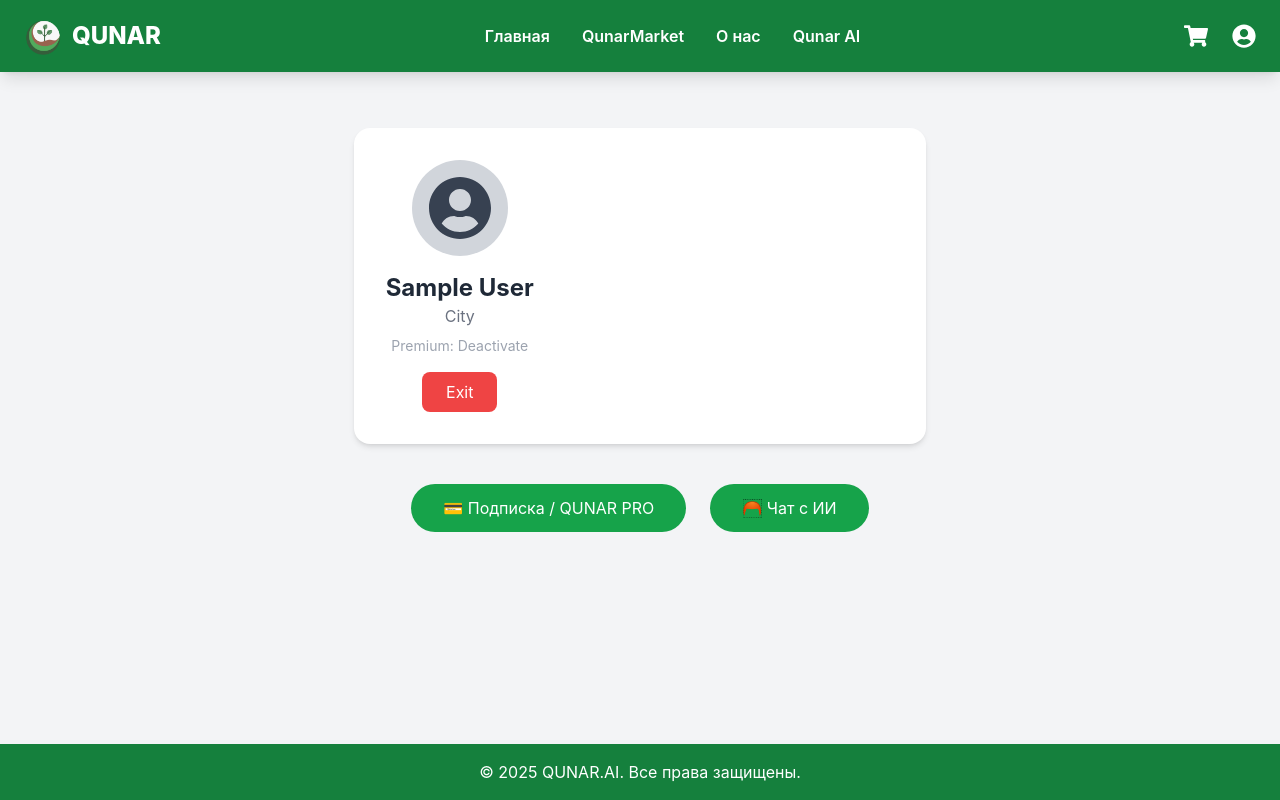
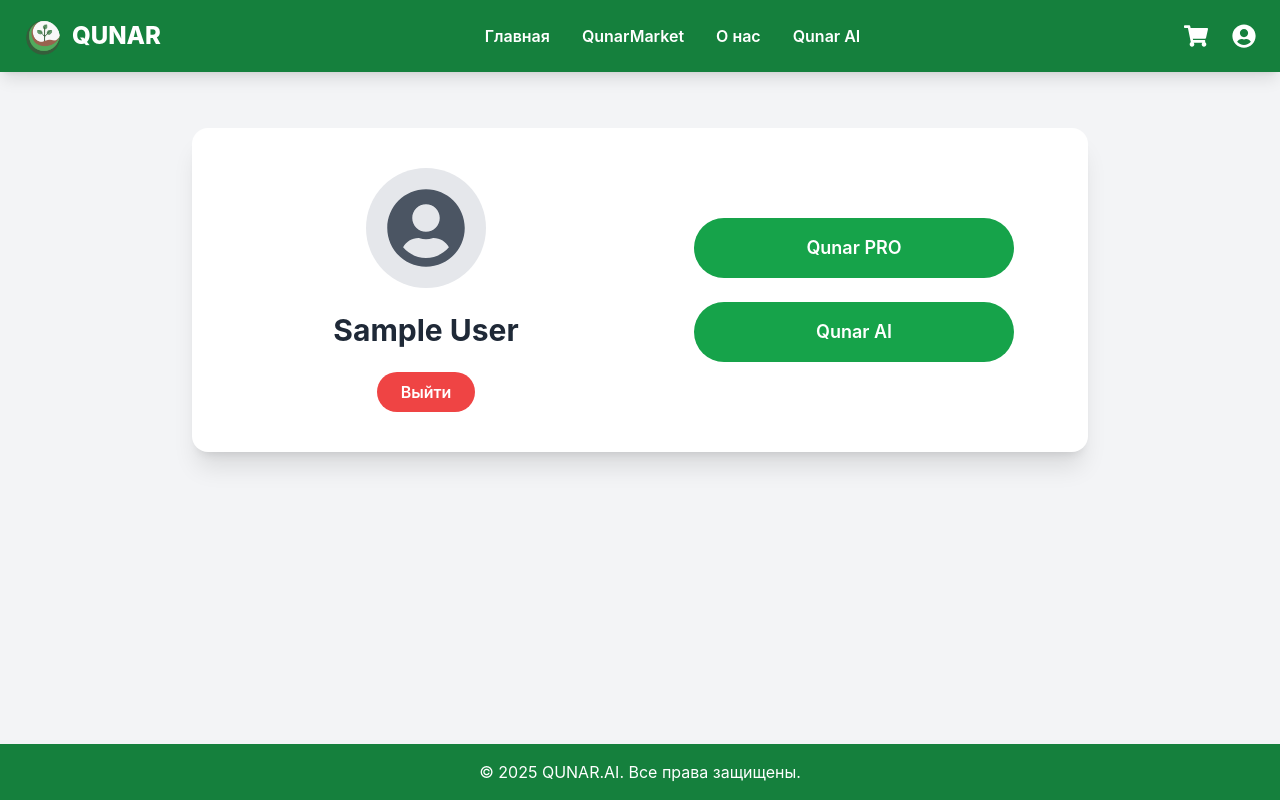
Before and after one commit to Amirbek01/qunar-frontend, a Next.js app: page /account in a window 1280 px wide. Built offline with nearby package versions, Linux system fonts and the light colour scheme; sample sign-in values are in the browser's storage.

Commit message:
больше не знаю что можно поменять

```diff
--- a/src/components/ProductSection.js
+++ b/src/components/ProductSection.js
@@ -67,7 +67,7 @@ export default function ProductSection() {
                         href="/product"
                         className="bg-[#52AA5C] text-white px-8 py-3 rounded-full text-lg hover:bg-[#469A54] transition"
                     >
-                        Маркетплейс
+                        Qunar Market
                     </Link>
                     <Link
                         href="/busket"
--- a/src/pages/account.js
+++ b/src/pages/account.js
@@ -66,35 +66,34 @@ export default function Account() {
                 )}
             </header>
 
-            <main className="flex-1 max-w-6xl mx-auto px-4 pt-32 pb-10">
-                <div className="bg-white p-8 rounded-2xl shadow-md grid grid-cols-1 lg:grid-cols-3 gap-8">
-                    {/* Profile Section */}
-                    <div className="flex flex-col items-center">
-                        <div className="bg-gray-300 rounded-full p-4">
-                            <FaUserCircle size={64} className="text-gray-700" />
+            <main className="flex-1 w-full px-4 pt-32 pb-16">
+                <div className="max-w-4xl w-full mx-auto grid grid-cols-1 lg:grid-cols-2 gap-10 bg-white p-10 rounded-2xl shadow-xl">
+                    {/* Левая часть — профиль */}
+                    <div className="flex flex-col items-center justify-center">
+                        <div className="bg-gray-200 rounded-full p-5">
+                            <FaUserCircle size={80} className="text-gray-600" />
                         </div>
-                        <h2 className="text-2xl font-bold mt-4">{user.name || 'Name'}</h2>
-                        <p className="text-gray-500">City</p>
-                        <p className="mt-2 text-sm text-gray-400">Premium: Deactivate</p>
+                        <h2 className="text-3xl font-bold mt-6 text-gray-800">{user.name || 'Имя пользователя'}</h2>
                         <button
                             onClick={handleLogout}
-                            className="mt-4 bg-red-500 hover:bg-red-600 text-white px-6 py-2 rounded-lg flex items-center gap-2"
+                            className="mt-6 bg-red-500 hover:bg-red-600 text-white px-6 py-2 rounded-full font-semibold transition"
                         >
-                            Exit
+                            Выйти
                         </button>
                     </div>
 
-                </div>
-                {/* Action Buttons Section */}
-                <div className="flex flex-col md:flex-row gap-6 mt-10 justify-center">
-                    <Link href="/subscriptions" className="bg-green-600 hover:bg-green-700 text-white px-8 py-3 rounded-full text-center">
-                        💳 Подписка / QUNAR PRO
-                    </Link>
-                    <Link href="/ai" className="bg-green-600 hover:bg-green-700 text-white px-8 py-3 rounded-full text-center">
-                        🦰 Чат с ИИ
-                    </Link>
+                    {/* Правая часть — кнопки */}
+                    <div className="flex flex-col justify-center items-center gap-6">
+                        <Link href="/subscriptions" className="w-full max-w-xs bg-green-600 hover:bg-green-700 text-white px-8 py-4 rounded-full text-center text-lg font-semibold transition">
+                            Qunar PRO
+                        </Link>
+                        <Link href="/ai" className="w-full max-w-xs bg-green-600 hover:bg-green-700 text-white px-8 py-4 rounded-full text-center text-lg font-semibold transition">
+                            Qunar AI
+                        </Link>
+                    </div>
                 </div>
             </main>
+
 
             <footer className="bg-green-700 text-white py-4 text-center">
                 &copy; {new Date().getFullYear()} QUNAR.AI. Все права защищены.
--- a/src/pages/index.js
+++ b/src/pages/index.js
@@ -32,20 +32,22 @@ export default function Home() {
             objectFit="cover"
             priority
           />
-          <div className="absolute inset-0 flex flex-col justify-center items-center bg-white bg-opacity-5">
-            <h1 className="text-white text-5xl font-bold mb-4">
+          <div className="absolute inset-0 flex flex-col justify-center items-center bg-white bg-opacity-5 text-center px-4">
+            <h1 className="text-white text-[32px] md:text-5xl font-bold mb-4">
               Представляем вам <span className="text-green-400" style={{ fontFamily: 'Josefin Sans, sans-serif' }}>QUNAR</span>
             </h1>
-            <p className="text-white text-lg mb-8">
+            <p className="text-white text-base md:text-lg mb-8">
               Спаситель ваших грядок и вашего сада
             </p>
             <Link href="/ai">
-              <button className="border border-white text-white px-8 py-3 rounded-full hover:bg-white hover:text-green-500 transition">
+              <button className="border border-white text-white px-6 md:px-8 py-2 md:py-3 rounded-full hover:bg-white hover:text-green-500 transition">
                 ПОПРОБОВАТЬ
               </button>
             </Link>
           </div>
         </section>
+
+
 
 
         {/* 🔥 Новый блок "Особенности" */}
--- a/src/pages/subscriptions.js
+++ b/src/pages/subscriptions.js
@@ -99,46 +99,46 @@ export default function SubscriptionsPage() {
             </header>
 
             {/* Контент */}
-            <main className="flex flex-1 items-center justify-center px-4 pt-12">
-                <div className="w-full max-w-2xl bg-white p-10 rounded-xl shadow-lg">
-                    <h2 className="text-4xl font-bold mb-6 text-center text-gray-800">Моя подписка</h2>
+            <main className="flex flex-1 items-center justify-center px-4 pt-32 pb-16 bg-gray-100">
+                <div className="grid grid-cols-1 md:grid-cols-2 gap-10 max-w-6xl w-full">
+                    {/* Блок Basic */}
+                    <div className="bg-white p-8 rounded-2xl shadow-xl border-t-4 border-green-400">
+                        <h3 className="text-2xl font-bold text-gray-800 mb-4">Basic (Бесплатная подписка)</h3>
+                        <ul className="list-disc list-inside text-gray-700 space-y-2">
+                            <li>Калькулятор удобрений Qunar</li>
+                            <li>Чат-бот на базе ИИ</li>
+                            <li>Маркетплейс "всё для земледелия"</li>
+                            <li>Маркетплейс "всё для дома"</li>
+                        </ul>
+                        <p className="mt-6 text-gray-600 text-sm">Текущий план: {plan === 'free' ? 'Активен 💡' : 'Неактивен'}</p>
+                    </div>
 
-                    {loading ? (
-                        <p className="text-center">Загрузка подписки...</p>
-                    ) : error ? (
-                        <p className="text-center text-red-500">{error}</p>
+                    {/* Блок Pro */}
+                    <div className="bg-white p-8 rounded-2xl shadow-xl border-t-4 border-yellow-500 flex flex-col justify-between">
+                        <div>
+                            <h3 className="text-2xl font-bold text-gray-800 mb-4">Pro — 7990 ₸ <span className="line-through text-sm text-gray-400 ml-2">8990 ₸</span></h3>
+                            <p className="mb-4 text-sm text-gray-600">Расширенная подписка с дополнительными возможностями:</p>
+                            <ul className="list-disc list-inside text-gray-700 space-y-2">
+                                <li>Прогноз погоды под конкретное поле</li>
+                                <li>Рекомендации по минералам</li>
+                                <li>Глубокий анализ почвы и советы</li>
+                            </ul>
+                        </div>
+                        {plan === 'pro' ? (
+                            <p className="text-center text-green-700 font-semibold text-lg mt-6">Вы уже пользуетесь PRO ✅</p>
                         ) : (
-                        <>
-                            <p className="text-lg mb-6 text-center">
-                                Текущий план: <span className={`font-bold ${plan === 'pro' ? 'text-green-600' : 'text-gray-700'}`}>{plan === 'pro' ? 'PRO 🔥' : 'Free 💡'}</span>
-                            </p>
-
-                            {plan === 'free' && (
-                                <>
-                                    <h3 className="font-semibold mb-2">Что даёт подписка PRO:</h3>
-                                    <ul className="list-disc list-inside mb-6 text-gray-700">
-                                        <li>Доступ к QUNAR AI чату</li>
-                                        <li>Расширенные фильтры и инструменты</li>
-                                        <li>Приоритетная поддержка</li>
-                                    </ul>
-
                             <button
                                 onClick={handleUpgrade}
                                 disabled={upgrading}
-                                        className={`w-full bg-green-500 hover:bg-green-600 text-white font-bold py-3 rounded-full transition ${upgrading ? 'opacity-50 cursor-not-allowed' : ''}`}
+                                className={`mt-6 w-full bg-green-500 hover:bg-green-600 text-white font-bold py-3 rounded-full transition ${upgrading ? 'opacity-50 cursor-not-allowed' : ''}`}
                             >
                                 {upgrading ? 'Переход на PRO...' : 'Купить PRO подписку'}
                             </button>
-                                </>
-                            )}
-
-                            {plan === 'pro' && (
-                                <p className="text-center text-green-700 font-semibold text-lg">Вы уже пользуетесь PRO-функциями ✅</p>
-                            )}
-                        </>
                         )}
                     </div>
+                </div>
             </main>
+
 
             {/* Футер */}
             <footer className=" bg-green-700 text-white py-4 text-center">
```
Lines whose indentation alone changed are shown as unchanged.
